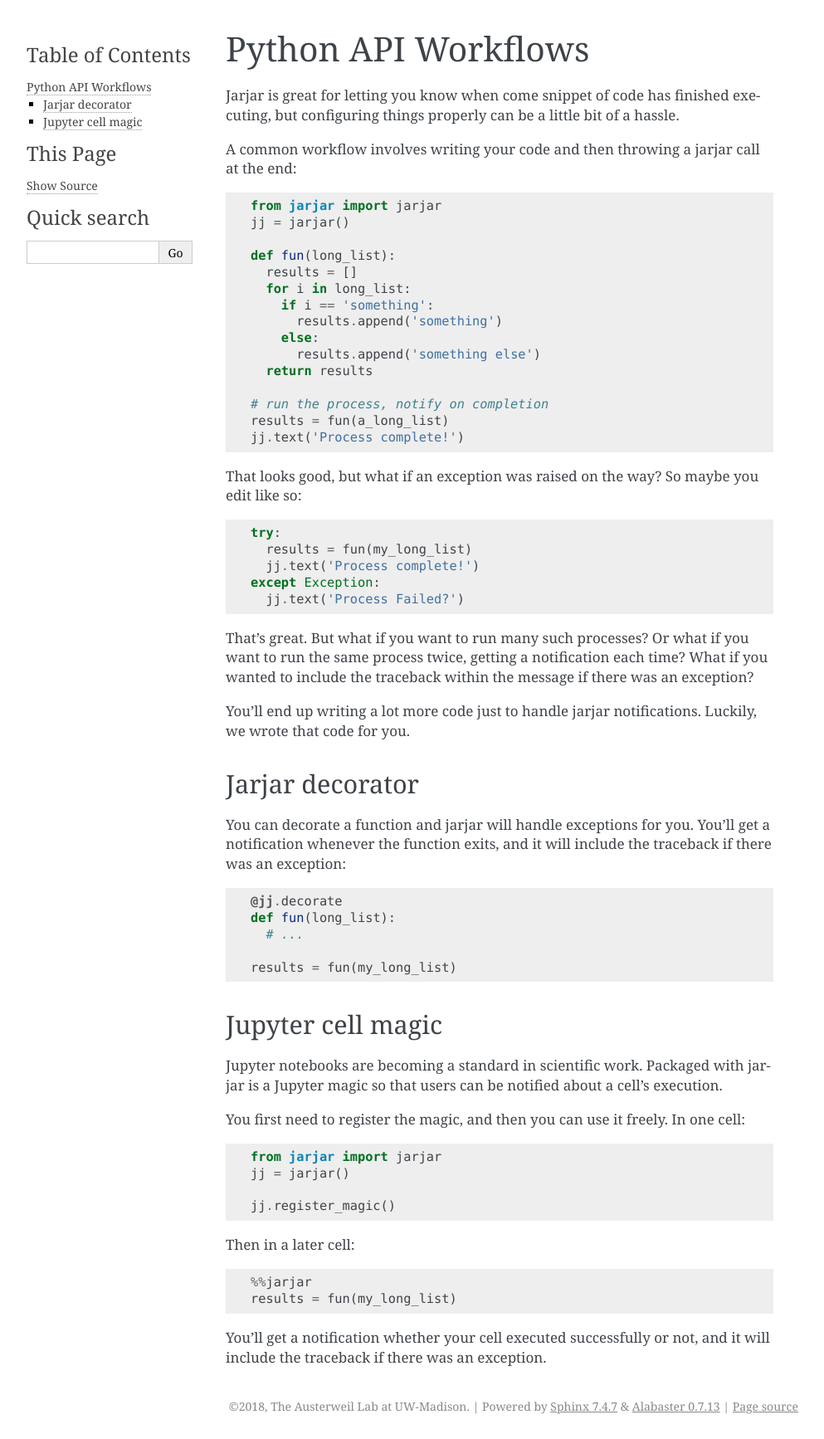
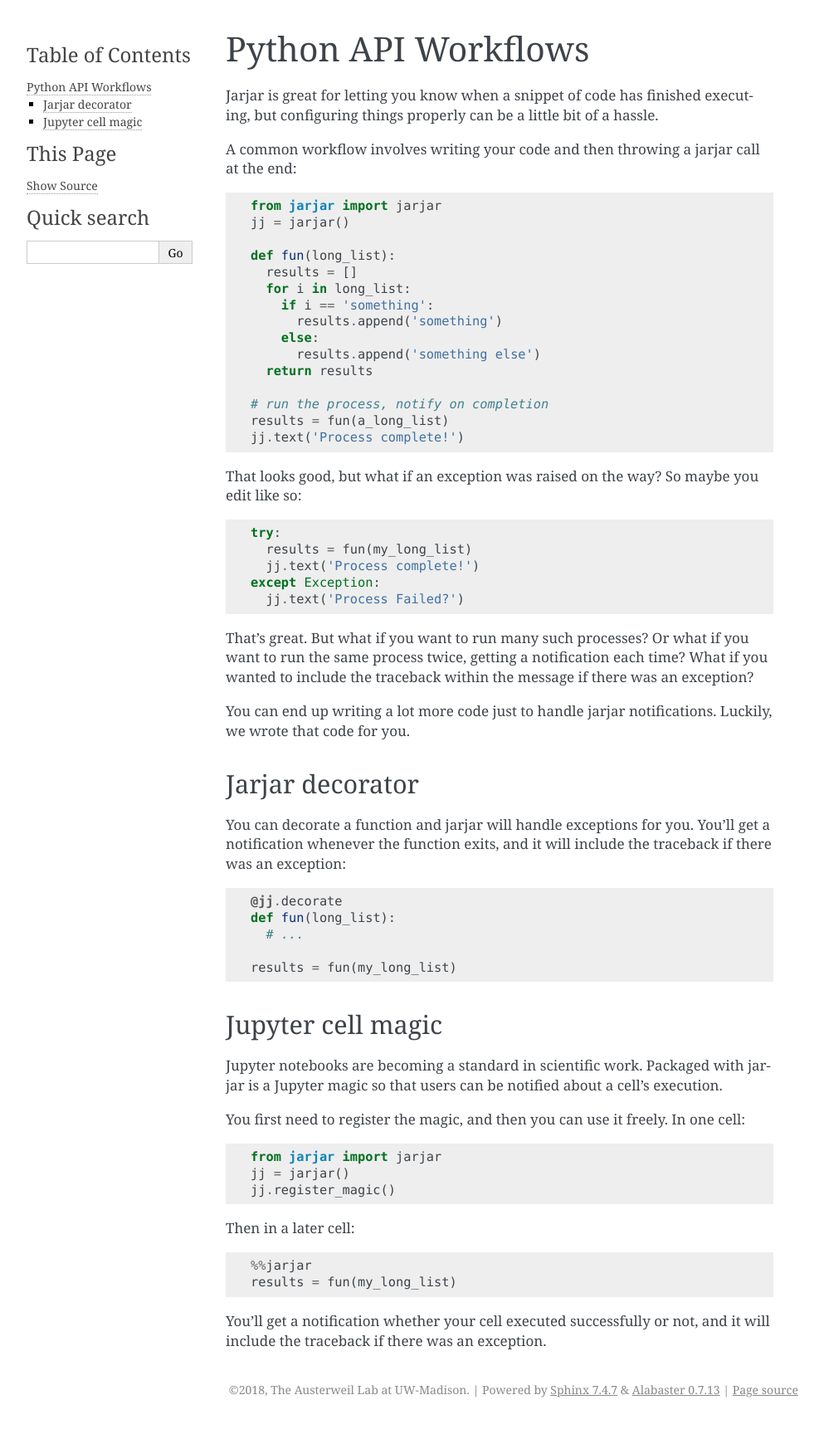
Before and after one commit to AusterweilLab/jarjar, a Sphinx documentation site: the page built from docs/python-workflows.md, in a window 1280 px wide. Shown: the whole page at 83% size, without its empty margins (148-1141 px from the left). Built offline with Sphinx 7.4.7, drawn with Linux system fonts in a browser that asks for light colours.

Commit message:
typo in docs

````diff
--- a/docs/python-workflows.md
+++ b/docs/python-workflows.md
@@ -1,6 +1,6 @@
 # Python API Workflows
 
-Jarjar is great for letting you know when come snippet of code has finished
+Jarjar is great for letting you know when a snippet of code has finished
 executing, but configuring things properly can be a little bit of a hassle.
 
 A common workflow involves writing your code and then throwing a jarjar call
@@ -40,7 +40,7 @@ want to run the same process twice, getting a notification each time? What if
 you wanted to include the traceback within the message if there was an
 exception?
 
-You'll end up writing a lot more code just to handle jarjar notifications.
+You can end up writing a lot more code just to handle jarjar notifications.
 Luckily, we wrote that code for you.
 
 ## Jarjar decorator
@@ -69,7 +69,6 @@ cell:
 ```python
 from jarjar import jarjar
 jj = jarjar()
-
 jj.register_magic()
 ```
 
````
